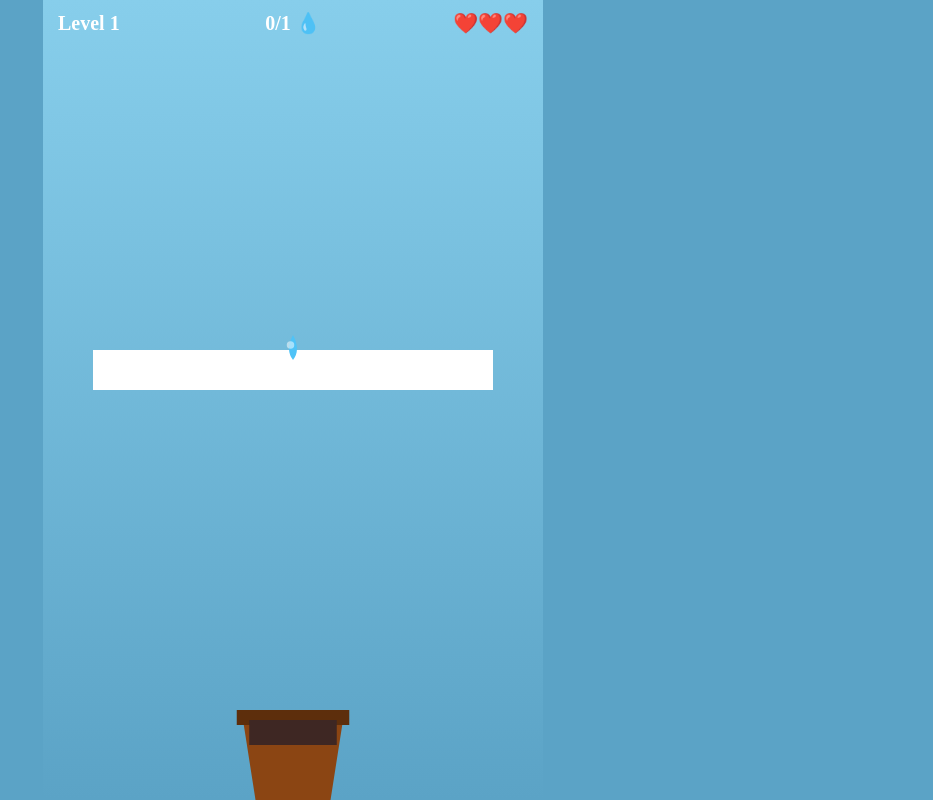
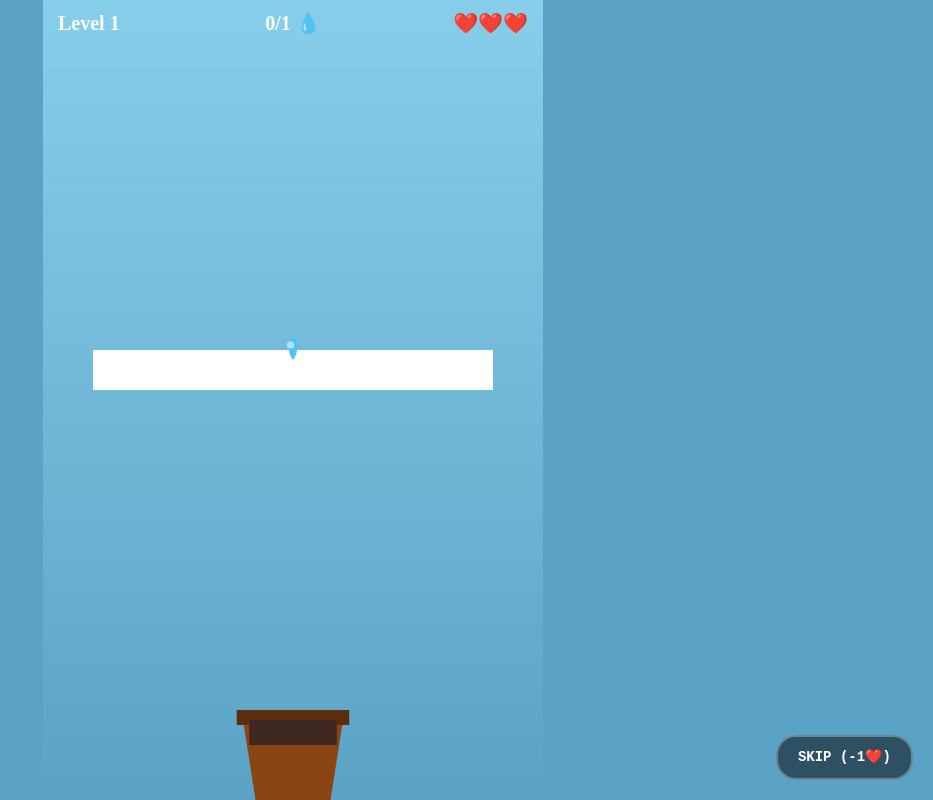
Before and after one commit to bdecrem/pixelpit, a Next.js app: page /pixelpit/arcade/pour in a window 1280 px wide. Both pictures are taken after a click on the button "START". Shown: the whole page, without its empty margins (347-1280 px from the left). Built offline with nearby package versions, Linux system fonts and the light colour scheme.

Commit message:
sync from vibeceo 89ad9226a240be72c6637fb9442e0b259e5983af

```diff
--- a/app/pixelpit/arcade/pour/page.tsx
+++ b/app/pixelpit/arcade/pour/page.tsx
@@ -375,6 +375,25 @@ export default function PourGame() {
     spawnRaindrop();
     setGameState('playing');
   }, [level, initLevel, spawnRaindrop]);
+
+  const skipDrop = useCallback(() => {
+    const game = gameRef.current;
+    if (!game.raindrop || game.lives <= 1) {
+      // Can't skip if no drop or would die
+      if (game.lives <= 1) {
+        game.lives = 0;
+        playMiss();
+        setGameState('gameOver');
+      }
+      return;
+    }
+    // Cost: 1 life
+    game.lives--;
+    playMiss();
+    game.raindrop = null;
+    // Respawn after short delay
+    setTimeout(spawnRaindrop, 300);
+  }, [spawnRaindrop]);
 
   useEffect(() => {
     const updateSize = () => {
@@ -905,12 +924,36 @@ export default function PourGame() {
       )}
 
       {(gameState === 'playing' || gameState === 'levelComplete') && (
+        <>
           <canvas
             ref={canvasRef}
             width={canvasSize.w}
             height={canvasSize.h}
             style={{ touchAction: 'none' }}
           />
+          {/* Skip button - costs 1 life */}
+          {gameState === 'playing' && gameRef.current.raindrop && gameRef.current.lives > 0 && (
+            <button
+              onClick={skipDrop}
+              style={{
+                position: 'absolute',
+                bottom: 20,
+                right: 20,
+                background: 'rgba(0,0,0,0.5)',
+                color: '#fff',
+                border: '2px solid rgba(255,255,255,0.3)',
+                padding: '10px 20px',
+                fontSize: 14,
+                fontWeight: 'bold',
+                borderRadius: 20,
+                cursor: 'pointer',
+                fontFamily: 'ui-monospace, monospace',
+              }}
+            >
+              SKIP (-1❤️)
+            </button>
+          )}
+        </>
       )}
 
       {gameState === 'gameOver' && (
```
Lines whose indentation alone changed are shown as unchanged.
